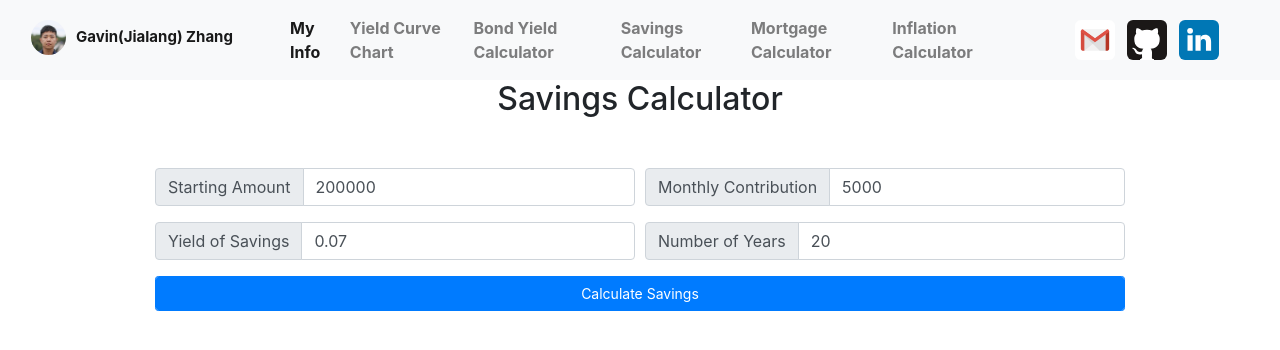
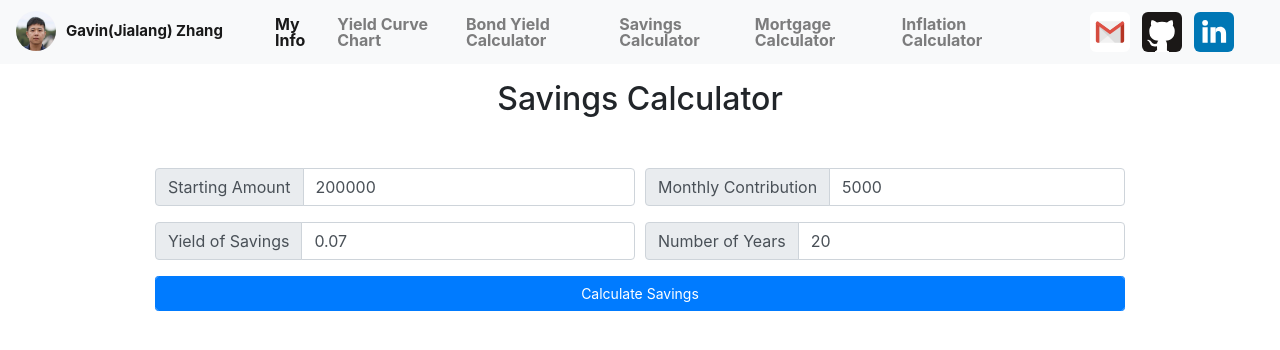
Before and after one commit to gavinz0228/homepage, a Flask app: page /savingsCalculator in a window 1280 px wide. Shown: the top 350 px of the page. Run offline with Flask 2, Linux system fonts and the light colour scheme; some libraries are stand-ins or nearby versions.

Commit message:
improved navbrand text design

```diff
--- a/HomePage0.3/static/stylesheets/style.css
+++ b/HomePage0.3/static/stylesheets/style.css
@@ -18,6 +18,9 @@
     #main-box{
         margin-top: 50px;
     }
+}
+body{
+    line-height: 1;
 }
 #main-box{
     margin-top: 50px;
@@ -40,10 +43,14 @@
 .navbar-brand-text{
     font-size: 15px;
     margin-left: 10px;
+    line-height: 40px;
+}
+.no-padding{
+    padding: 0px 0px 0px 0px !important;
 }
 #headshot{
-    width: 35px;
-    height: 35px;
+    width: 40px;
+    height: 40px;
     border-radius: 35px 35px 35px 35px ;
   }
 .icon-list{
--- a/HomePage0.3/templates/layout.html
+++ b/HomePage0.3/templates/layout.html
@@ -22,14 +22,14 @@
 <body>
     <nav class="navbar navbar-expand-lg navbar-light bg-light fixed-top">
         <div class="container-fluid row">
-          <div class="col-2">
+          <div class="col-2 no-padding">
             <a class="navbar-brand d-inline-flex" href="/">
                 <img src="{{ url_for('static', filename='images/headshot.jpeg') }}" id="headshot"/>
-              <span class="collapse navbar-collapse navbar-brand-text align-middle">Gavin(Jialang) Zhang</span>
+                <span class="show navbar-toggle-target navbar-brand-text">Gavin(Jialang) Zhang</span>
             </a>
 
           </div>
-          <div id="navbar-item-list" class="collapse navbar-collapse col-8">
+          <div id="navbar-item-list" class="collapse navbar-collapse navbar-toggle-target no-padding col-8">
             <ul class="navbar-nav pl-md-5 mr-auto text-align" id="center-element">
               <li class="nav-item">
                 <a class="nav-link active" href="/">My Info</a>
@@ -51,10 +51,10 @@
               </li>
             </ul>
           </div>
-          <button class="navbar-toggler" type="button" data-toggle="collapse" data-target="#navbar-item-list" aria-controls="#navbar-item-list" aria-expanded="false" aria-label="Toggle navigation">
+          <button class="navbar-toggler" type="button" data-toggle="collapse" data-target=".navbar-toggle-target" aria-controls=".navbar-toggle-target" aria-expanded="false" aria-label="Toggle navigation">
             <span class="navbar-toggler-icon"></span>
           </button>
-          <div class="col-2 collapse navbar-collapse justify-content-end">
+          <div class="no-padding col-2 collapse navbar-collapse justify-content-end">
             <ul class="list-inline icon-list">
                 <li class="list-inline-item"> <a href="mailto:gavinz0228@gmail.com" title="Send Email"><img src="{{ url_for('static', filename='images/gmail.svg') }}"/></a></li>
                 <li class="list-inline-item"> <a href="https://github.com/gavinz0228" title="Github"><img src="{{ url_for('static', filename='images/github.svg') }}"/></a></li>
```
